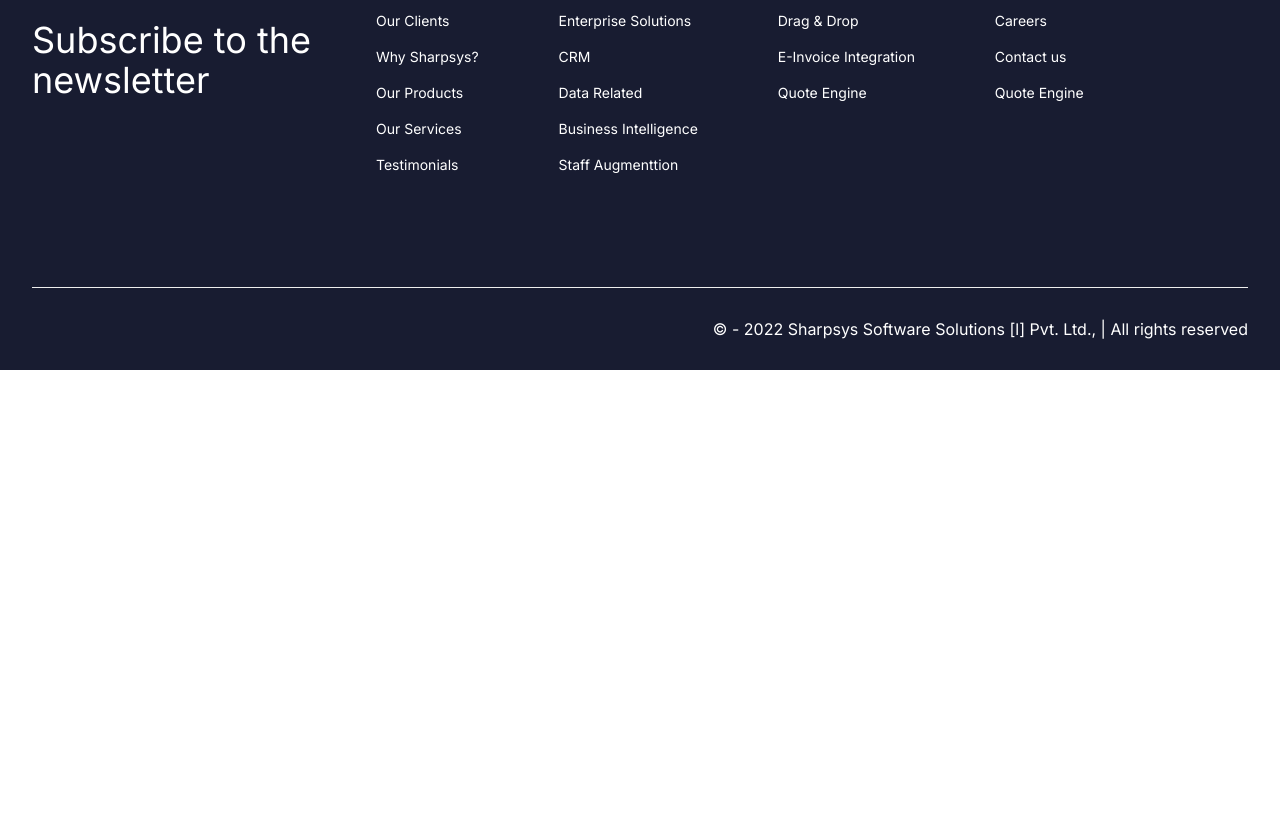
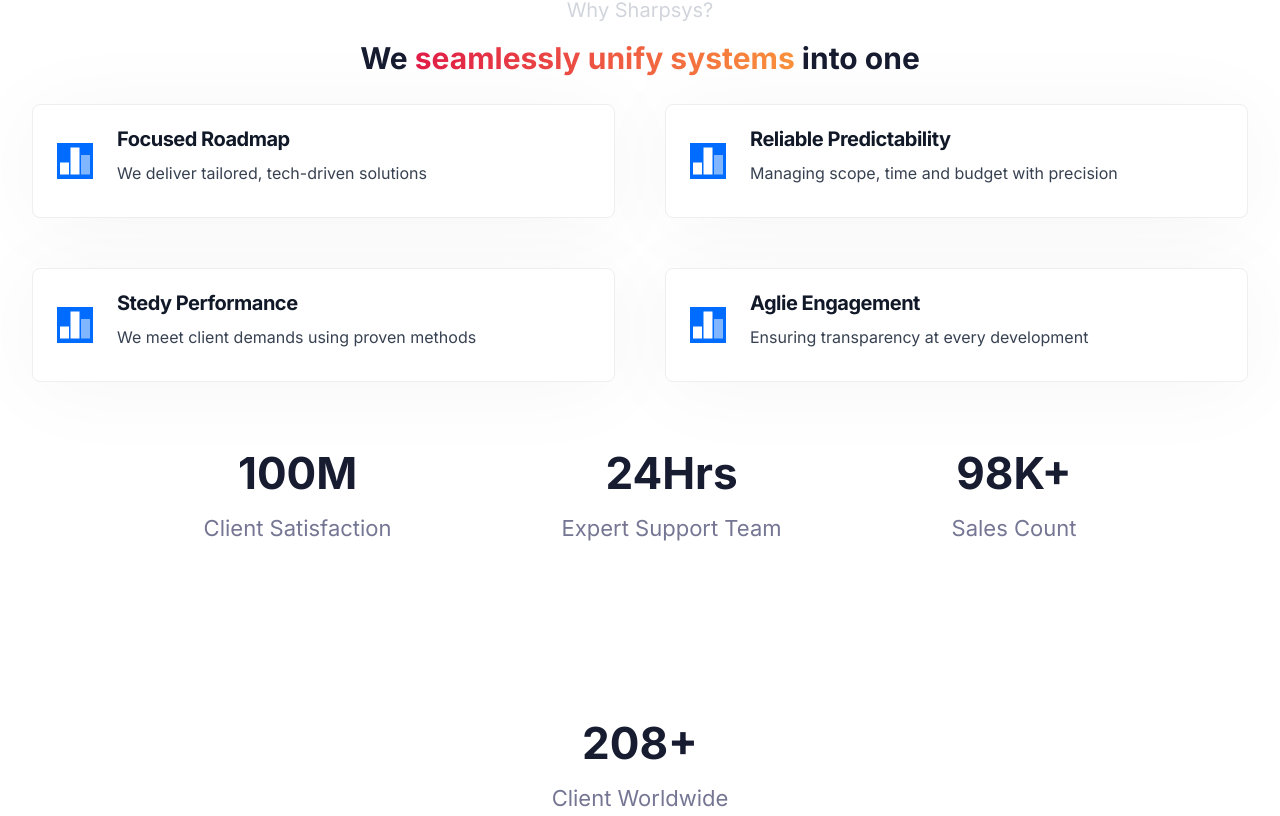
Before and after one commit to meiyazhakanram/sharpsys-ui, a Next.js app: page / in a window 1280 px wide. Shown: the part 744-1560 px from the top of the page. Before the commit the page ends 1114 px from the top, so only its background shows below. Built offline with nearby package versions, Linux system fonts and the light colour scheme.

Commit message:
Update index.tsx

```diff
--- a/components/Brands/index.tsx
+++ b/components/Brands/index.tsx
@@ -7,8 +7,11 @@ const Brands = () => {
   return (
     <>
       {/* <!-- ===== Clients Start ===== --> */}
-      <section className="border border-x-0 border-y-stroke bg-alabaster py-11 dark:border-y-strokedark dark:bg-black">
+      <section className="bg-white py-11 mb-8">
         <div className="mx-auto max-w-c-1390 px-4 md:px-8 2xl:px-0">
+          <h3 className="mx-auto mb-6 text-xl text-gray-300 text-center">
+            Trusted by the world's leading organizations
+          </h3>
           <div className="grid grid-cols-3 items-center justify-center gap-7.5 md:grid-cols-6 lg:gap-12.5 xl:gap-29">
             {brandData.map((brand, key) => (
               <SingleBrand brand={brand} key={key} />
@@ -16,6 +19,81 @@ const Brands = () => {
           </div>
         </div>
       </section>
+
+
+      <section className="bg-white py-11 mb-4">
+        <div className="mx-auto max-w-c-1390 px-4 md:px-8 2xl:px-0">
+          <h3 className="mx-auto mb-4 text-xl text-gray-300 text-center">
+            Why Sharpsys?
+          </h3>
+          <h4 className="mx-auto mb-4 text-3xl text-center font-bold text-black dark:text-white">
+            We <span className="textStartGradient">seamlessly unify systems</span> into one
+          </h4>
+
+          <div className="mt-5 grid grid-cols-1 gap-7.5 md:grid-cols-2 lg:mt-5 lg:grid-cols-2 xl:mt-7 xl:gap-12.5">
+            <div className="animate_top z-40 rounded-lg border border-stroke bg-white p-1 shadow-solid-3 transition-all hover:shadow-solid-4 dark:border-strokedark dark:bg-blacksection dark:hover:bg-hoverdark">
+              <a href="#" className="flex flex-col items-center md:flex-row md:max-w-xl">
+                <img alt="title" width="36" height="36" src="/images/icon/icon-01.svg" className="bg-primary ml-5 mr-2" />
+                <div className="flex flex-col justify-between p-4 leading-normal">
+                  <h5 className="mb-2 text-xl font-bold tracking-tight text-gray-900 dark:text-white">Focused Roadmap</h5>
+                  <p className="mb-3 font-normal text-gray-700 dark:text-gray-400">We deliver tailored, tech-driven solutions</p>
+                </div>
+              </a>
+            </div>
+
+            <div className="animate_top z-40 rounded-lg border border-stroke bg-white p-1 shadow-solid-3 transition-all hover:shadow-solid-4 dark:border-strokedark dark:bg-blacksection dark:hover:bg-hoverdark">
+              <a href="#" className="flex flex-col items-center md:flex-row md:max-w-xl">
+                <img alt="title" width="36" height="36" src="/images/icon/icon-01.svg" className="bg-primary ml-5 mr-2" />
+                <div className="flex flex-col justify-between p-4 leading-normal">
+                  <h5 className="mb-2 text-xl font-bold tracking-tight text-gray-900 dark:text-white">Reliable Predictability</h5>
+                  <p className="mb-3 font-normal text-gray-700 dark:text-gray-400">Managing scope, time and budget with precision</p>
+                </div>
+              </a>
+            </div>
+
+            <div className="animate_top z-40 rounded-lg border border-stroke bg-white p-1 shadow-solid-3 transition-all hover:shadow-solid-4 dark:border-strokedark dark:bg-blacksection dark:hover:bg-hoverdark">
+              <a href="#" className="flex flex-col items-center md:flex-row md:max-w-xl">
+                <img alt="title" width="36" height="36" src="/images/icon/icon-01.svg" className="bg-primary ml-5 mr-2" />
+                <div className="flex flex-col justify-between p-4 leading-normal">
+                  <h5 className="mb-2 text-xl font-bold tracking-tight text-gray-900 dark:text-white">Stedy Performance</h5>
+                  <p className="mb-3 font-normal text-gray-700 dark:text-gray-400">We meet client demands using proven methods</p>
+                </div>
+              </a>
+            </div>
+
+            <div className="animate_top z-40 rounded-lg border border-stroke bg-white p-1 shadow-solid-3 transition-all hover:shadow-solid-4 dark:border-strokedark dark:bg-blacksection dark:hover:bg-hoverdark">
+              <a href="#" className="flex flex-col items-center md:flex-row md:max-w-xl">
+                <img alt="title" width="36" height="36" src="/images/icon/icon-01.svg" className="bg-primary ml-5 mr-2" />
+                <div className="flex flex-col justify-between p-4 leading-normal">
+                  <h5 className="mb-2 text-xl font-bold tracking-tight text-gray-900 dark:text-white">Aglie Engagement</h5>
+                  <p className="mb-3 font-normal text-gray-700 dark:text-gray-400">Ensuring transparency at every development</p>
+                </div>
+              </a>
+            </div>
+          </div>
+        </div>
+      </section>
+
+
+      <section className="bg-white py-1 mb-8">
+        <div className="mx-auto max-w-c-1390 px-4 md:px-8 2xl:px-0">
+          <div className="flex flex-wrap justify-center gap-8 lg:gap-42.5">
+            <div className="animate_top text-center">
+              <h3 className="mb-2.5 text-3xl font-bold text-black dark:text-white xl:text-sectiontitle3">100M</h3>
+              <p className="text-lg lg:text-para2">Client Satisfaction</p></div>
+            <div className="animate_top text-center">
+              <h3 className="mb-2.5 text-3xl font-bold text-black dark:text-white xl:text-sectiontitle3">24Hrs</h3>
+              <p className="text-lg lg:text-para2">Expert Support Team</p></div>
+            <div className="animate_top text-center">
+              <h3 className="mb-2.5 text-3xl font-bold text-black dark:text-white xl:text-sectiontitle3">98K+</h3>
+              <p className="text-lg lg:text-para2">Sales Count</p></div>
+            <div className="animate_top text-center">
+              <h3 className="mb-2.5 text-3xl font-bold text-black dark:text-white xl:text-sectiontitle3">208+</h3>
+              <p className="text-lg lg:text-para2">Client Worldwide</p></div>
+          </div>
+        </div>
+      </section>
+
       {/* <!-- ===== Clients End ===== --> */}
     </>
   );
```
